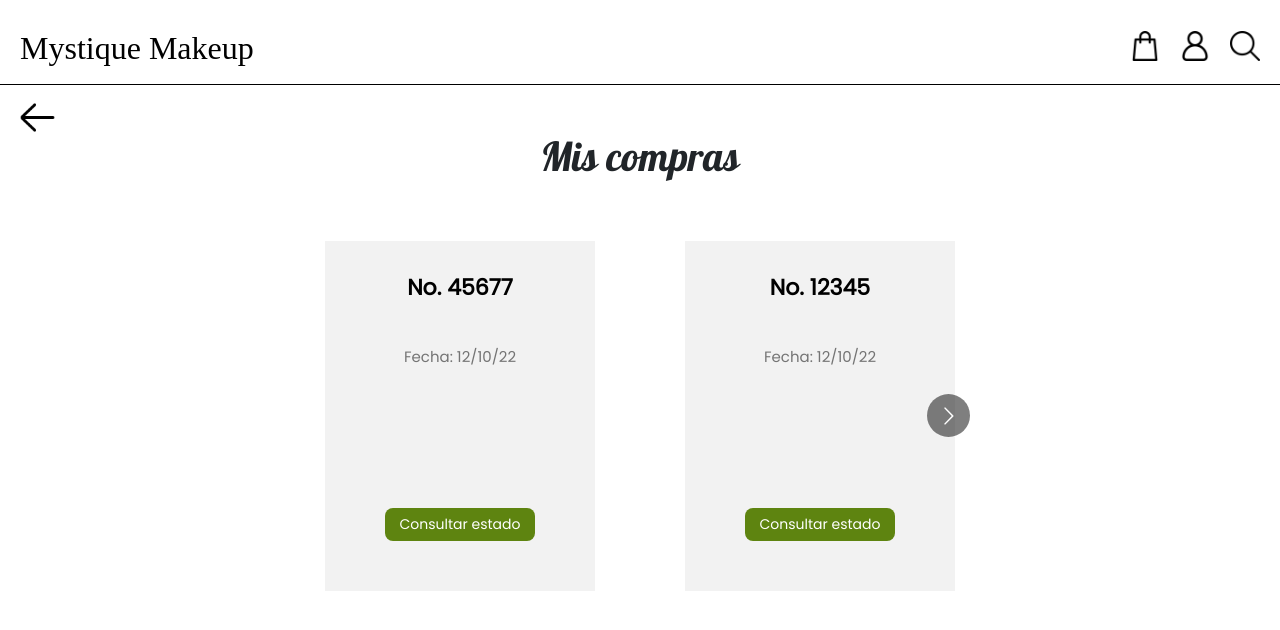
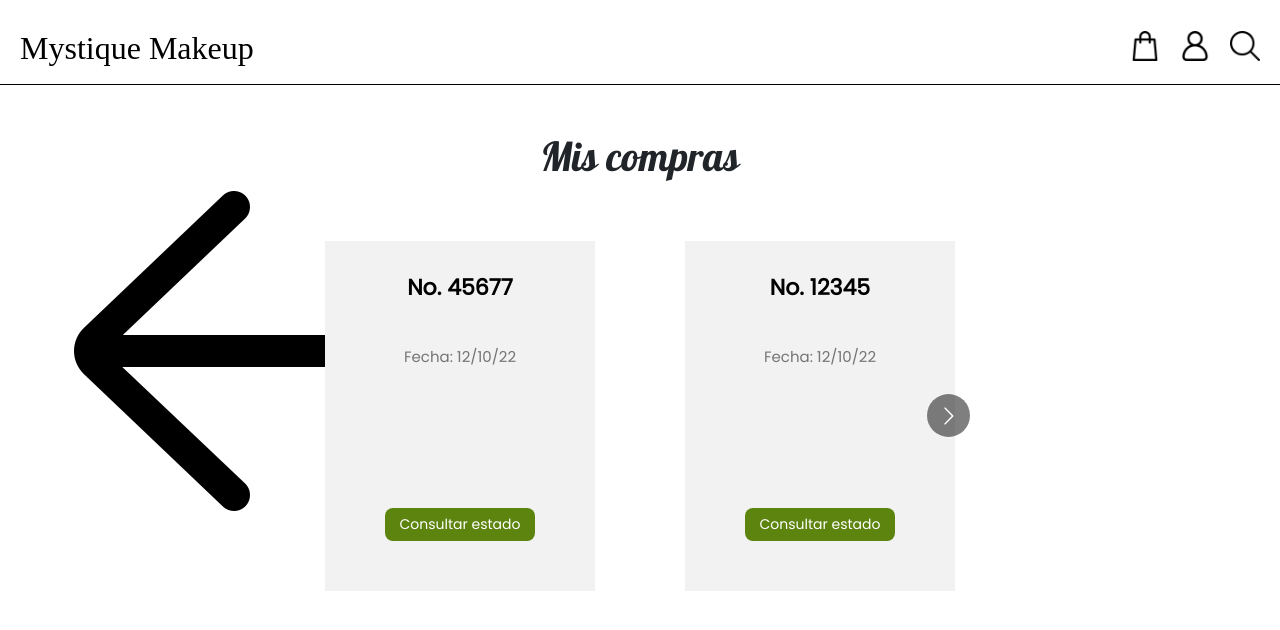
Before and after one commit to Isaac4918/MystiqueMakeup, a React (Create React App) app: page /MyPurchases in a window 1280 px wide. Shown: the top 630 px of the page. Built offline with nearby package versions, Linux system fonts and the light colour scheme; a web font is replaced by a local one.

Commit message:
added back button component

```diff
--- /dev/null
+++ b/src/components/Buttons/BackButton.jsx
@@ -0,0 +1,18 @@
+import React from "react";
+import './Buttons.css'
+import { useNavigate } from "react-router";
+
+
+export function BackButton({navigateTo}){
+    let navigate = useNavigate();
+    const navigation = () => {
+        navigate(navigateTo);
+    }
+    return (
+        <button className='backButton' onClick={navigation}>
+            <svg xmlns="http://www.w3.org/2000/svg" fill="none" viewBox="0 0 24 24" stroke-width="1.5" stroke="currentColor" class="w-6 h-6">
+            <path stroke-linecap="round" stroke-linejoin="round" d="M10.5 19.5L3 12m0 0l7.5-7.5M3 12h18" />
+            </svg>
+        </button>
+    )
+}
--- /dev/null
+++ b/src/components/Buttons/Buttons.css
@@ -0,0 +1,6 @@
+.backButton{
+    width: 60px;
+    height: 60px;
+    background-color: transparent;
+    border: none;
+}
--- a/src/pages/CreatePublication.js
+++ b/src/pages/CreatePublication.js
@@ -2,6 +2,8 @@ import React, { useState } from 'react';
 import Navbar from '../components/Navbar';
 import { Input } from '../components/Input/Input';
 import '../styles/Publications.css'
+import { BackButton } from '../components/Buttons/BackButton';
+
 
 function CreatePublication() {
     const [username, setUsername] = useState('');
@@ -28,7 +30,7 @@ function CreatePublication() {
             <Navbar />
             <section className='create-layout'>
                 <div>
-                    <button>test</button>
+                    <BackButton navigateTo={"/"}/>
                     <h1 className='title-create'>Crear Publicación</h1>
                 </div>
                 <div></div>
--- a/src/styles/Purchase.css
+++ b/src/styles/Purchase.css
@@ -122,15 +122,11 @@ h1{
     height: 38px;
 }
 
-.buttonBack{
-    border: none;
-    position:absolute;
-    cursor: pointer;
-    top: -10px;
-    left: -85px;
+.backButton {
+    margin-top: 20px;
+    margin-left: 10px;
+    width: 100px;
+    height: 100px;
+    background-color: transparent;
+    border-width: 0px;
 }
-
-.buttonBack img{
-    width: 45px;
-    height: 45px;
-}
```
Also changed, not shown: src/styles/Publications.css (line endings or trailing spaces), 1 other file (tests, documents, lock files or other folders).
